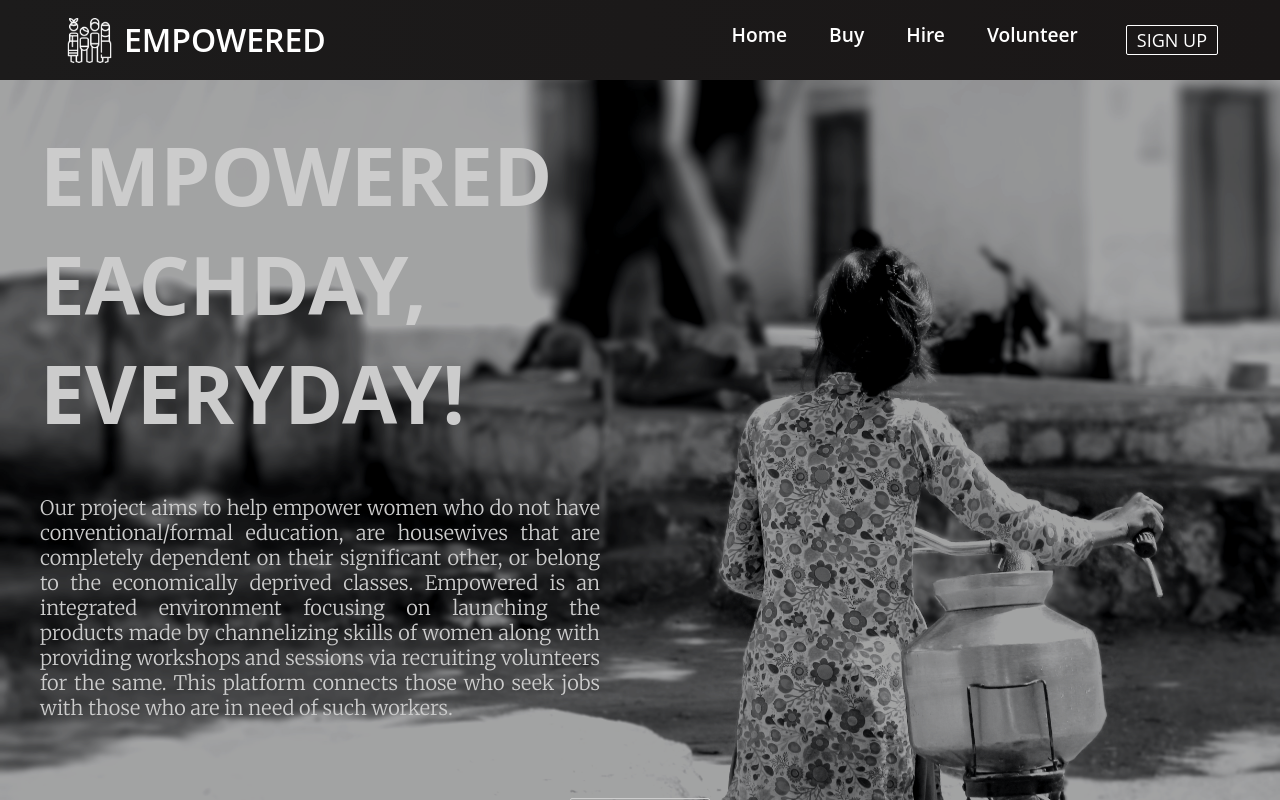
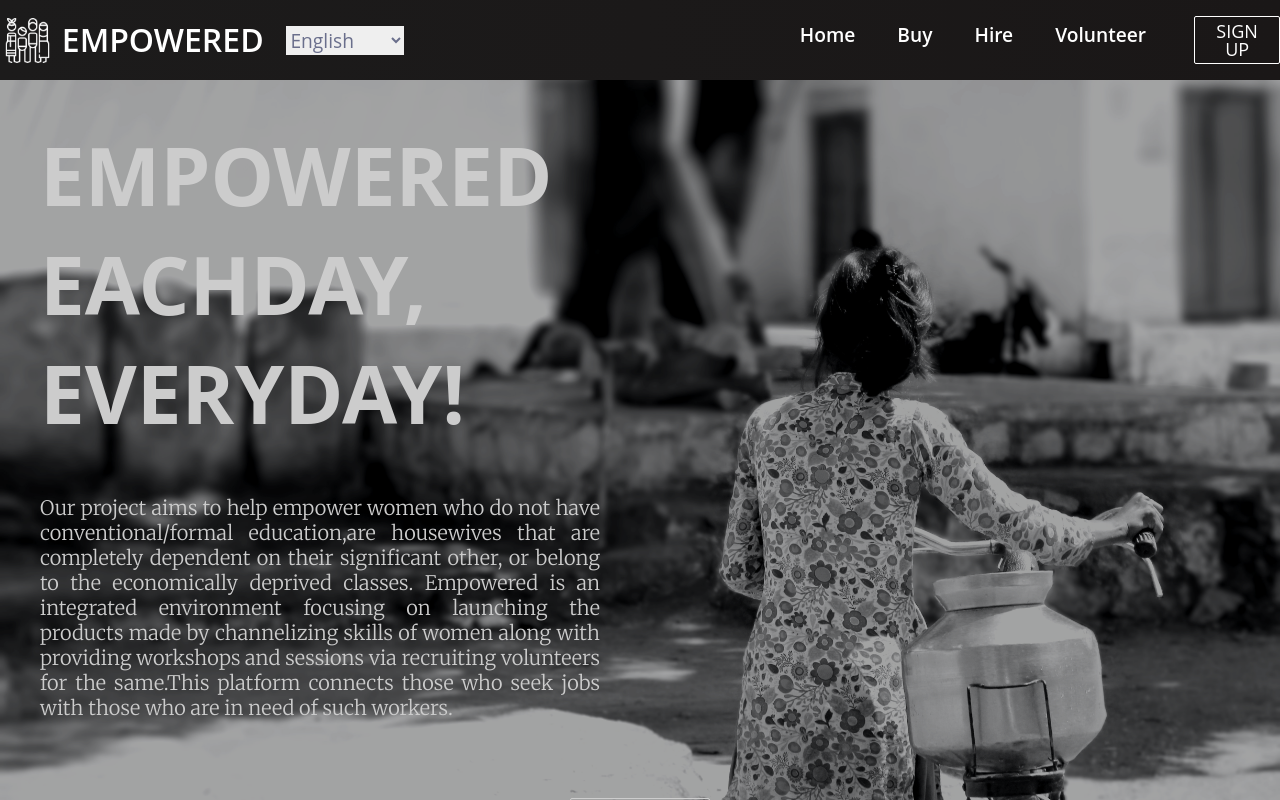
Before and after one commit to sn2606/Code-Divas-New, a React (Create React App) app in the folder code-divas/: page / in a window 1280 px wide. Shown: the top 800 px of the page. Built offline with nearby package versions, Linux system fonts and the light colour scheme.

Commit message:
MUltilingual feature added

```diff
--- a/code-divas/src/App.js
+++ b/code-divas/src/App.js
@@ -1,4 +1,4 @@
-import React from "react";
+import React, { useState } from "react";
 import './App.css';
 import Navbar from './Components/Navbar';
 import { BrowserRouter as Router, Switch, Route } from 'react-router-dom';
@@ -11,10 +11,19 @@ import Footer from './Components/Footer';
 import Signup from './Components/Signup';
 
 function App() {
+  let languageStoredInLocalStorage = localStorage.getItem("language");
+  let [language, setLanguage] = useState(
+    languageStoredInLocalStorage ? languageStoredInLocalStorage : "English"
+  );
   return (
     <>
     <Router>
-      <Navbar />
+      <Navbar
+       language={language}
+       handleSetLanguage={language => {
+         setLanguage(language);
+         storeLanguageInLocalStorage(language);
+       }} />
       <Switch>
         <Route path='/' exact component={Home}/>
         <Route path='/buy' exact component={Buy} />
@@ -30,4 +39,8 @@ function App() {
   );
 }
 
+function storeLanguageInLocalStorage(language) {
+  localStorage.setItem("language", language);
+}
+
 export default App;
--- a/code-divas/src/Components/HeroSection.js
+++ b/code-divas/src/Components/HeroSection.js
@@ -3,19 +3,32 @@ import '../App.css';
 import { Button } from './Button';
 import './HeroSection.css';
 
-function HeroSection() {
+function HeroSection(props) {
+    let content = {
+        English: {
+          title: "EMPOWERED EACHDAY, EVERYDAY!",
+          description:
+            "Our project aims to help empower women who do not have conventional/formal education,are housewives that are completely dependent on their significant other, or belong to the economically deprived classes. Empowered is an integrated environment focusing on launching the products made by channelizing skills of women along with providing workshops and sessions via recruiting volunteers for the same.This platform connects those who seek jobs with those who are in need of such workers."
+        },
+        Malayalam: {
+          title: "എല്ലാ ദിവസവും മെച്ചപ്പെടുത്തി!",
+          description:
+            "പരമ്പരാഗത / formal പചാരിക വിദ്യാഭ്യാസം ഇല്ലാത്ത, അവരുടെ പ്രധാനപ്പെട്ട മറ്റ് കാര്യങ്ങളെ പൂർണമായും ആശ്രയിക്കുന്ന അല്ലെങ്കിൽ സാമ്പത്തികമായി പിന്നാക്കം നിൽക്കുന്ന ക്ലാസുകളിൽ പെടുന്ന വീട്ടമ്മമാരാണ് സ്ത്രീകളെ ശാക്തീകരിക്കാൻ സഹായിക്കുകയെന്നതാണ് ഞങ്ങളുടെ പദ്ധതി. വോളണ്ടിയർമാരെ റിക്രൂട്ട് ചെയ്യുന്നതിലൂടെ വർക്ക് ഷോപ്പുകളും സെഷനുകളും നൽകിക്കൊണ്ട് സ്ത്രീകളുടെ കഴിവുകൾ ചാനൽ ചെയ്യുന്നതിലൂടെ നിർമ്മിച്ച ഉൽ‌പ്പന്നങ്ങൾ സമാരംഭിക്കുന്നതിൽ ശ്രദ്ധ കേന്ദ്രീകരിക്കുന്ന ഒരു സംയോജിത പരിസ്ഥിതിയാണ് എംപവർഡ്. ഈ വേദി അത്തരം തൊഴിലാളികളെ ആവശ്യമുള്ളവരുമായി ജോലി അന്വേഷിക്കുന്നവരെ ബന്ധിപ്പിക്കുന്നു."
+        }
+      };
+
+      props.language === "Malayalam"
+  ? (content = content.Malayalam)
+  : (content = content.English);
+
     return (
 
         <div className="hero-container">
 
         <div className="hero-content ">
-           <h1 className="p-10">EMPOWERED EACHDAY, EVERYDAY!</h1>
+           <h1 className="p-10">{content.title}</h1>
 
-           <p className="justify-center p-10 pt-0">Our project aims to help empower women who do not have conventional/formal education,
-            are housewives that are completely dependent on their significant other, or belong to the economically deprived classes.
-            Empowered is an integrated environment focusing on launching the products made by channelizing skills of women along with
-            providing workshops and sessions via recruiting volunteers for the same.
-            This platform connects those who seek jobs with those who are in need of such workers.
+           <p className="justify-center p-10 pt-0">{content.description}
             </p>
         </div>
             <div className="hero-btns mb-10">
--- a/code-divas/src/Components/Navbar.js
+++ b/code-divas/src/Components/Navbar.js
@@ -4,7 +4,7 @@ import { Button } from "./Button";
 import { Link } from "react-router-dom";
 import "./Navbar.css";
 
-function Navbar() {
+function Navbar(props) {
   const [click, setClick] = useState(false);
   const [button, setButton] = useState(true);
 
@@ -33,6 +33,16 @@ function Navbar() {
             <img className="logo mr-3" src={logo} alt="empowered-logo" />
             EMPOWERED
           </Link>
+          <div className="language-select m-10">
+          <select
+            className="custom-select"
+            value={props.language}
+            onChange={e => props.handleSetLanguage(e.target.value)}
+          >
+            <option value="English">English</option>
+            <option value="Malayalam">Malayalam</option>
+          </select>
+        </div>
           <div className="menu-icon" onClick={handleClick}>
             <i className={click ? "fa fa-times" : "fa fa-bars"} />
           </div>
--- a/code-divas/src/Components/pages/Home.js
+++ b/code-divas/src/Components/pages/Home.js
@@ -1,13 +1,23 @@
-import React from 'react';
+import React, { useState} from 'react';
 import '../../App.css';
 import HeroSection from '../HeroSection';
 
 function Home() {
+  let languageStoredInLocalStorage = localStorage.getItem("language");
+  let [language, setLanguage] = useState(
+    languageStoredInLocalStorage ? languageStoredInLocalStorage : "English"
+  );
+
   return (
     <>
-      <HeroSection />
+      <HeroSection language={language} />
     </>
   );
 }
 
+
+function storeLanguageInLocalStorage(language) {
+  localStorage.setItem("language", language);
+}
+
 export default Home;
```
